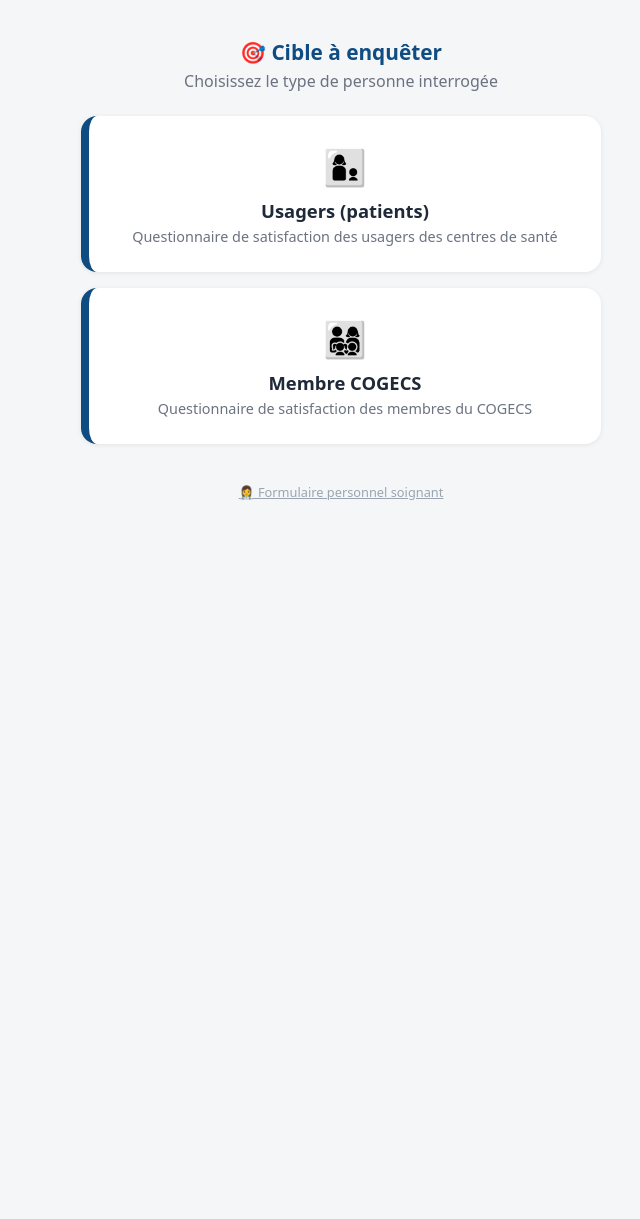
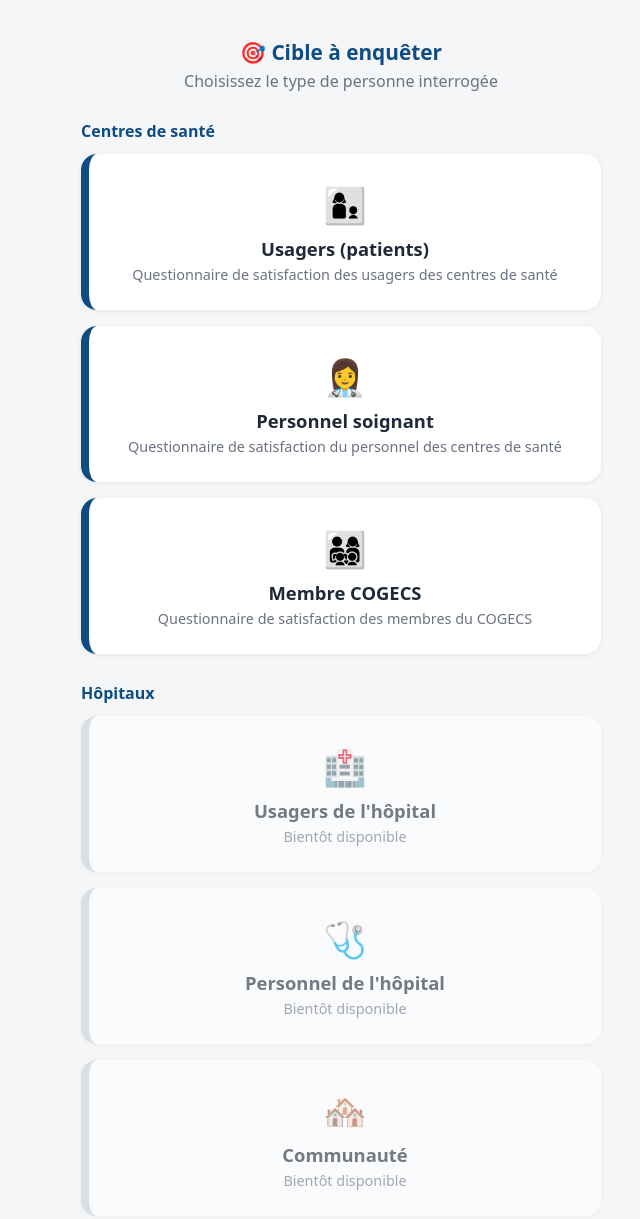
Before and after one commit to Mourede2026/satisfaction-cs, a plain HTML site: page index.html in a window 1280 px wide. Shown: the top 1219 px of the page, without its empty margins (299-939 px from the left). Before the commit the page ends 800 px from the top, so only its background shows below. Drawn offline with Linux system fonts and the light colour scheme.

Commit message:
Add files via upload

```diff
--- a/config.js
+++ b/config.js
@@ -23,7 +23,7 @@ function callApi(action, data, password) {
 // Les formulaires exigent un code scanné ; il est revérifié toutes les 60 s
 // et à chaque envoi : si l'administrateur change le code, l'accès est coupé.
 (function () {
-  if (!/(Form[A-Za-z]*|index)\.html$|\/$/.test(location.pathname)) return;
+  if (!/Form(?!Personnels)[A-Za-z]*\.html$/.test(location.pathname)) return; // le formulaire Personnel soignant reste libre d'accès
   window.qrExit = function () {
     localStorage.removeItem(QR_KEY);
     location.replace("Acces.html?expired=1");
--- a/index.html
+++ b/index.html
@@ -1,46 +1,44 @@
 <!DOCTYPE html>
-<html>
+<html lang="fr">
 <head>
 <base target="_top">
 <meta charset="utf-8">
 <meta name="viewport" content="width=device-width, initial-scale=1">
-<title>Enquêtes de satisfaction - Zones sanitaires du Bénin</title>
+<title>Enquêtes de satisfaction - Bénin</title>
 <style>
   :root{--brand:#0f4c81}
   *{box-sizing:border-box}
   body{font-family:system-ui,-apple-system,Segoe UI,Roboto,sans-serif;background:#f4f6f8;margin:0;padding:24px;color:#1f2937}
   h1{font-size:1.3rem;color:var(--brand);margin-bottom:4px;text-align:center}
   p.sub{color:#6b7280;margin-top:0;text-align:center}
-  .targets{display:grid;gap:16px;margin-top:24px;max-width:520px;margin-left:auto;margin-right:auto}
+  h2.sec{max-width:520px;margin:28px auto 0;font-size:1rem;color:var(--brand)}
+  .targets{display:grid;gap:16px;margin:12px auto 0;max-width:520px}
   .card{display:block;background:#fff;border-radius:16px;padding:26px 20px;text-decoration:none;color:#1f2937;box-shadow:0 1px 5px rgba(0,0,0,.08);border-left:8px solid var(--brand);text-align:center}
   .card .emoji{font-size:2.2rem;display:block;margin-bottom:8px}
-  .card h2{margin:0 0 4px;font-size:1.15rem}
+  .card h3{margin:0 0 4px;font-size:1.15rem}
   .card p{margin:0;color:#6b7280;font-size:.9rem}
-  .other{margin-top:36px;text-align:center}
-  .other a{color:#9aa5b1;text-decoration:underline;font-size:.8rem;margin:0 8px}
+  .card.off{border-left-color:#c9d0d8;opacity:.6;pointer-events:none}
 </style>
+<script src="config.js"></script>
 <link rel="manifest" href="manifest.json"><meta name="theme-color" content="#0f4c81"><link rel="icon" href="icon-192.png">
 </head>
 <body>
   <h1>🎯 Cible à enquêter</h1>
   <p class="sub">Choisissez le type de personne interrogée</p>
 
+  <h2 class="sec">Centres de santé</h2>
   <div class="targets">
-    <a class="card" href="FormUsagers.html">
-      <span class="emoji">👩‍👦</span>
-      <h2>Usagers (patients)</h2>
-      <p>Questionnaire de satisfaction des usagers des centres de santé</p>
-    </a>
-
-    <a class="card" href="FormCogecs.html">
-      <span class="emoji">👨‍👩‍👧‍👦</span>
-      <h2>Membre COGECS</h2>
-      <p>Questionnaire de satisfaction des membres du COGECS</p>
-    </a>
+    <a class="card" href="FormUsagers.html"><span class="emoji">👩‍👦</span><h3>Usagers (patients)</h3><p>Questionnaire de satisfaction des usagers des centres de santé</p></a>
+    <a class="card" href="FormPersonnels.html"><span class="emoji">👩‍⚕️</span><h3>Personnel soignant</h3><p>Questionnaire de satisfaction du personnel des centres de santé</p></a>
+    <a class="card" href="FormCogecs.html"><span class="emoji">👨‍👩‍👧‍👦</span><h3>Membre COGECS</h3><p>Questionnaire de satisfaction des membres du COGECS</p></a>
   </div>
 
-  <div class="other">
-    <a href="FormPersonnels.html">👩‍⚕️ Formulaire personnel soignant</a>
+  <h2 class="sec">Hôpitaux</h2>
+  <div class="targets">
+    <div class="card off"><span class="emoji">🏥</span><h3>Usagers de l'hôpital</h3><p>Bientôt disponible</p></div>
+    <div class="card off"><span class="emoji">🩺</span><h3>Personnel de l'hôpital</h3><p>Bientôt disponible</p></div>
+    <div class="card off"><span class="emoji">🏘️</span><h3>Communauté</h3><p>Bientôt disponible</p></div>
+    <div class="card off"><span class="emoji">🤝</span><h3>Acteurs communautaires</h3><p>Bientôt disponible</p></div>
   </div>
 </body>
 </html>
```
Also changed, not shown: 1 other file.
